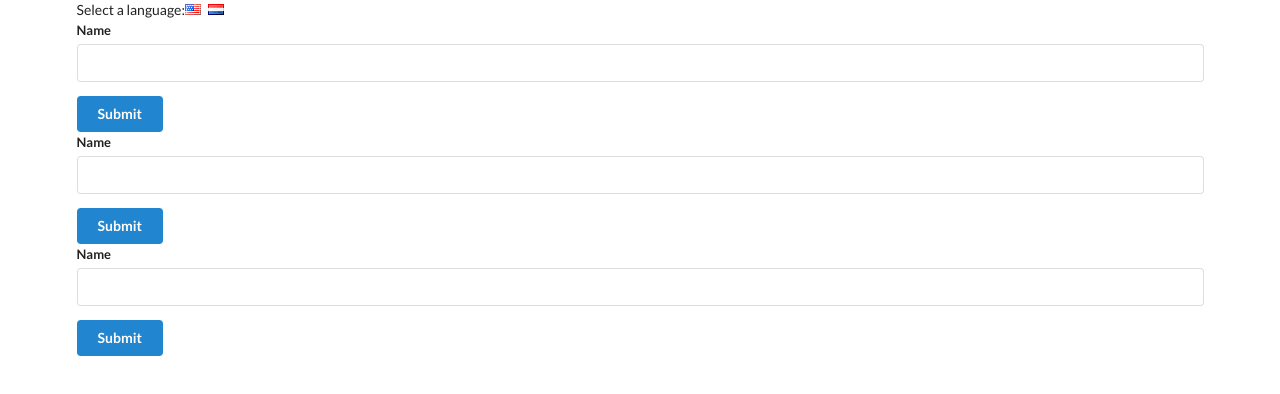
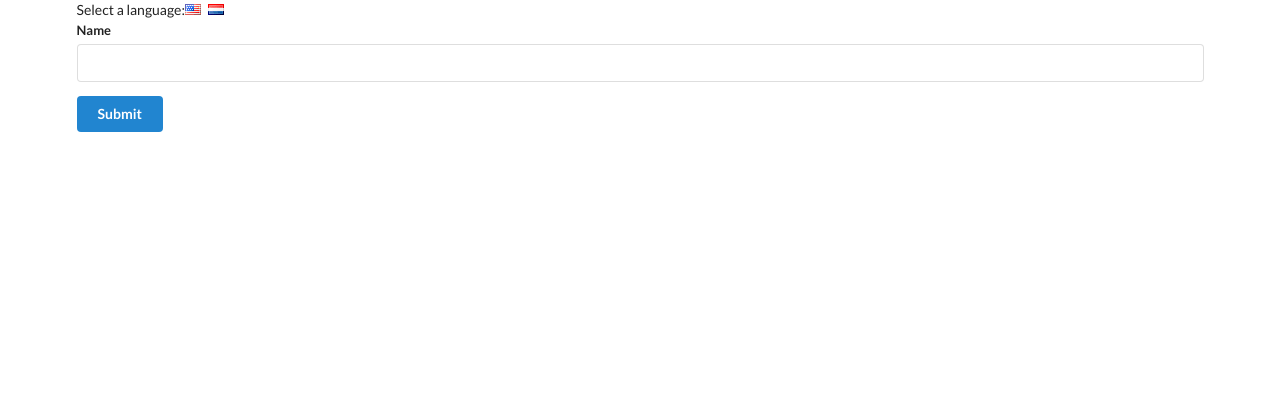
Before and after one commit to cohlerCoded/translate, a React (Create React App) app: page / in a window 1280 px wide. Shown: the top 394 px of the page. Built offline with nearby package versions, Linux system fonts and the light colour scheme.

Commit message:
using consumers

```diff
--- a/src/components/App.jsx
+++ b/src/components/App.jsx
@@ -30,10 +30,6 @@ class App extends Component {
         <LanguageContext.Provider value={this.state.language}>
           <UserCreate />
         </LanguageContext.Provider>
-        <LanguageContext.Provider value="english">
-          <UserCreate />
-        </LanguageContext.Provider>
-        <UserCreate />
       </div>
     );
   }
--- a/src/components/Button.jsx
+++ b/src/components/Button.jsx
@@ -5,8 +5,13 @@ class Button extends Component {
   static contextType = LanguageContext;
 
   render() {
-    const text = this.context === "english" ? "Submit" : "Voorleggen";
-    return <button className="ui button primary">{text}</button>;
+    return (
+      <button className="ui button primary">
+        <LanguageContext.Consumer>
+          {(value) => (value === "english" ? "Submit" : "Voorleggen")}
+        </LanguageContext.Consumer>
+      </button>
+    );
   }
 }
 
```
